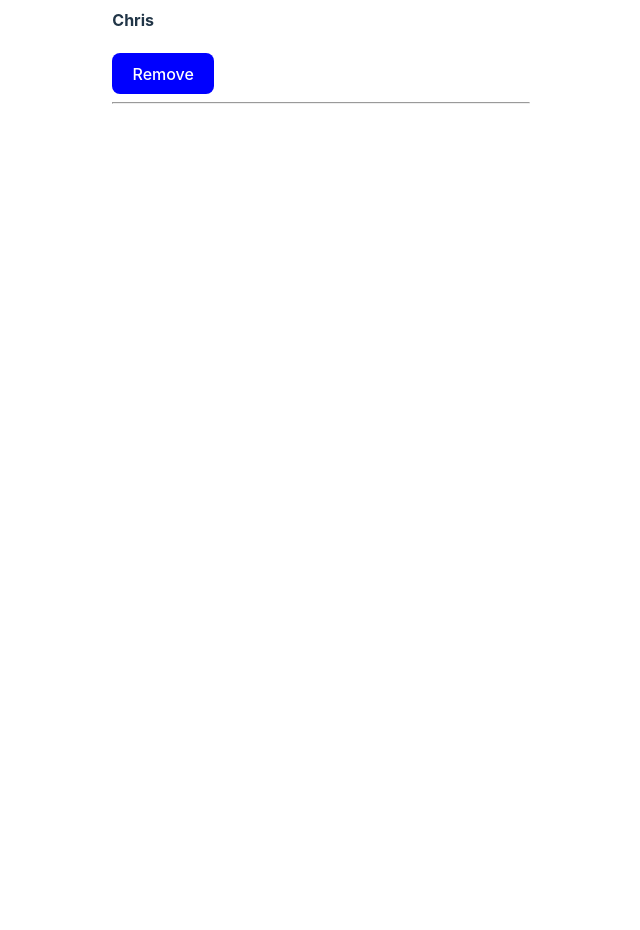
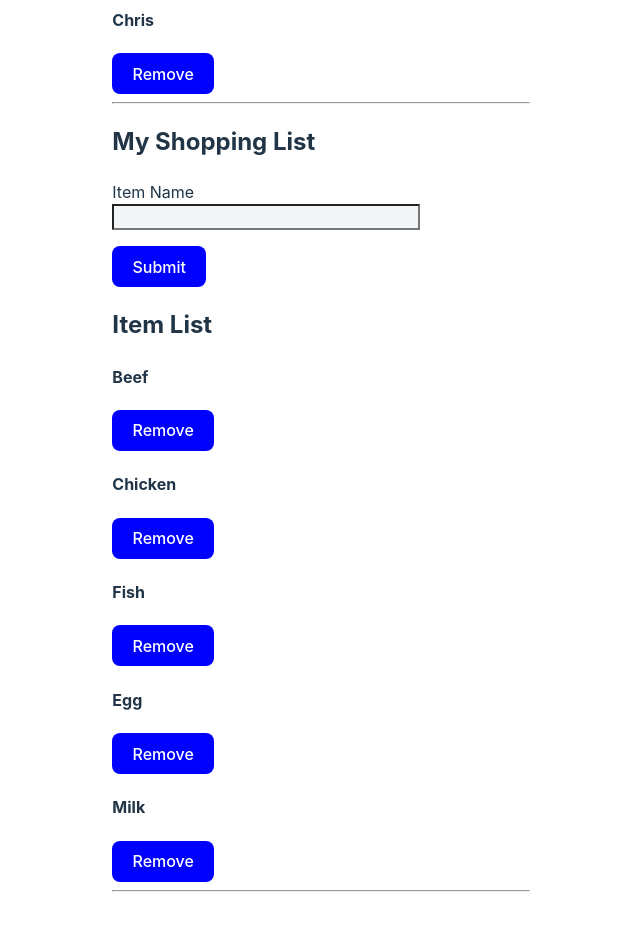
Before and after one commit to Sisi-tech/course-vite-react, a React (Vite) app: page / in a window 1280 px wide. Shown: the part 3300-4230 px from the top of the page, without its empty margins (319-959 px from the left). Before the commit the page ends 3444 px from the top, so only its background shows below. Built offline with nearby package versions, Linux system fonts and the light colour scheme; no server answers.

Commit message:
add shopping-list.jsx

```diff
--- a/src/main.jsx
+++ b/src/main.jsx
@@ -14,6 +14,7 @@ import ToggleChallenge from './toggleChallenge.jsx'
 import CleanupFunc from './cleanup-func.jsx'
 import ControlledInputs from './form.jsx'
 import UserChallenge from './user-challenge.jsx'
+import ShoppingList from './shopping-list.jsx'
 
 
 ReactDOM.createRoot(document.getElementById('root')).render(
@@ -44,5 +45,7 @@ ReactDOM.createRoot(document.getElementById('root')).render(
     <hr />
     <UserChallenge />
     <hr />
+    <ShoppingList />
+    <hr />
   </React.StrictMode>,
 )
--- /dev/null
+++ b/src/shopping-list.jsx
@@ -0,0 +1,60 @@
+import { useState } from 'react';
+
+const list = [
+    {id: 1, name: 'Beef'},
+    {id: 2, name: 'Chicken'},
+    {id: 3, name: 'Fish'},
+    {id: 4, name: 'Egg'},
+    {id: 5, name: 'Milk'},
+]
+
+const ShoppingList = () => {
+    const [name, setName] = useState('');
+    const [food, setFood] = useState(list);
+
+    const handleSubmit = (e) => {
+        e.preventDefault();
+        if (!name) return;
+        const fakeId = Date.now();
+        const newItem = {id: fakeId, name};
+        const updatedFood = [...food, newItem];
+        setFood(updatedFood);
+        setName("");
+    }
+    const removeItem = (id) => {
+        const updatedItem = food.filter((item) => item.id !== id);
+        setFood(updatedItem);
+    }
+
+    return (
+        <div>
+            <form className='form' onSubmit={handleSubmit}>
+                <h2>My Shopping List</h2>
+                <div className='form-row'>
+                    <label htmlFor='name'>Item Name</label>
+                    <input
+                        type='text'
+                        value={name}
+                        id="name"
+                        onChange={(e)=>setName(e.target.value)}/>
+                </div>
+                <button className='btn' style={{marginTop: '1rem'}}>Submit</button>
+            </form>
+            <h2>Item List</h2>
+            {food.map((item)=>{
+                return (
+                    <div key={item.id}>
+                        <h4>{item.name}</h4>
+                        <button
+                            onClick={()=>removeItem(item.id)}
+                            className='btn'>
+                            Remove
+                        </button>
+                    </div>
+                )
+            })}
+        </div>
+    )
+}
+
+export default ShoppingList;
```
